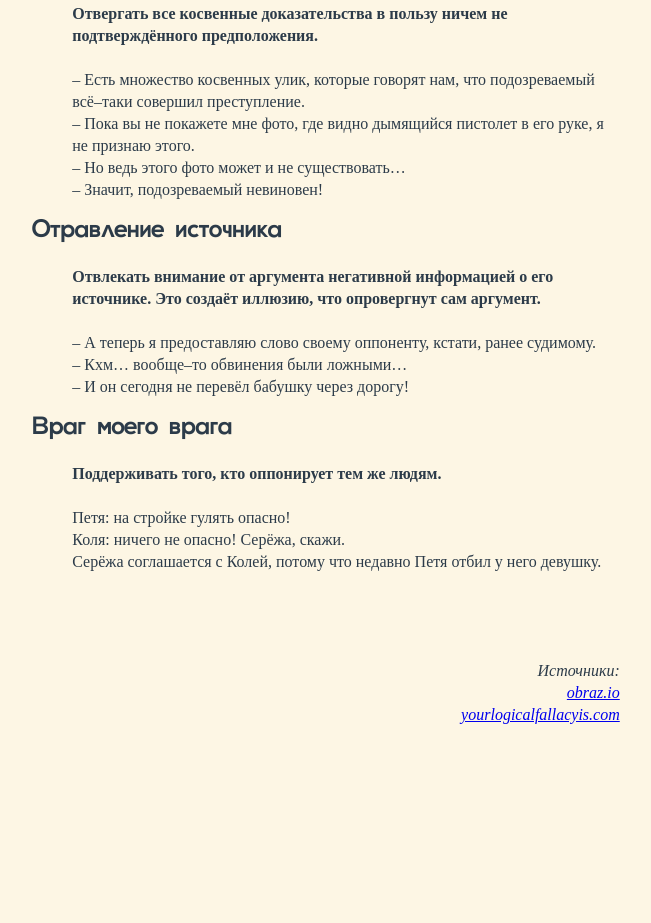
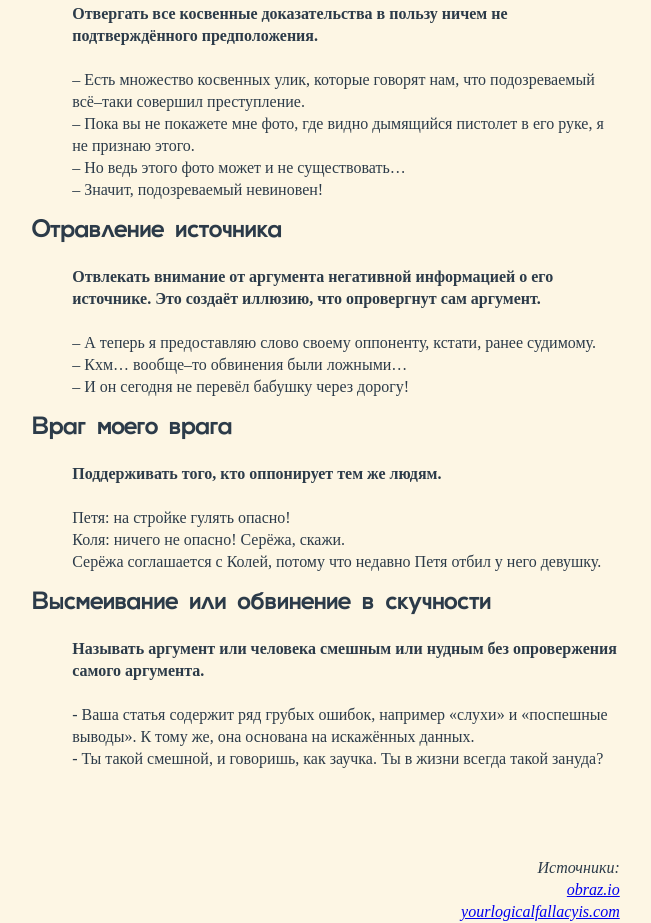
Before and after one commit to BPanchenko/bp-studio.ru, a website: page logical-fallacies.html in a window 1280 px wide. Shown: the part 6725-7648 px from the top of the page, without its empty margins (314-965 px from the left). Before the commit the page ends 7451 px from the top, so only its background shows below. Drawn offline with Linux system fonts and the light colour scheme; a web font is replaced by a local one.

Commit message:
added fallacy

```diff
--- a/logical-fallacies.html
+++ b/logical-fallacies.html
@@ -452,18 +452,14 @@
                         </p>
                     </dd>
                     <dt>
-                        <h3></h3>
+                        <h3>Высмеивание или обвинение в скучности</h3>
                     </dt>
                     <dd>
-                        <h4></h4>
-                        <p></p>
-                    </dd>
-                    <dt>
-                        <h3></h3>
-                    </dt>
-                    <dd>
-                        <h4></h4>
-                        <p></p>
+                        <h4>Называть аргумент или человека смешным или нудным без опровержения самого аргумента.</h4>
+                        <p>
+                            - Ваша статья содержит ряд грубых ошибок, например «слухи» и «поспешные выводы». К тому же, она основана на искажённых данных.<br>
+                            - Ты такой смешной, и говоришь, как заучка. Ты в жизни всегда такой зануда?
+                        </p>
                     </dd>
                     <dt>
                         <h3></h3>
```
